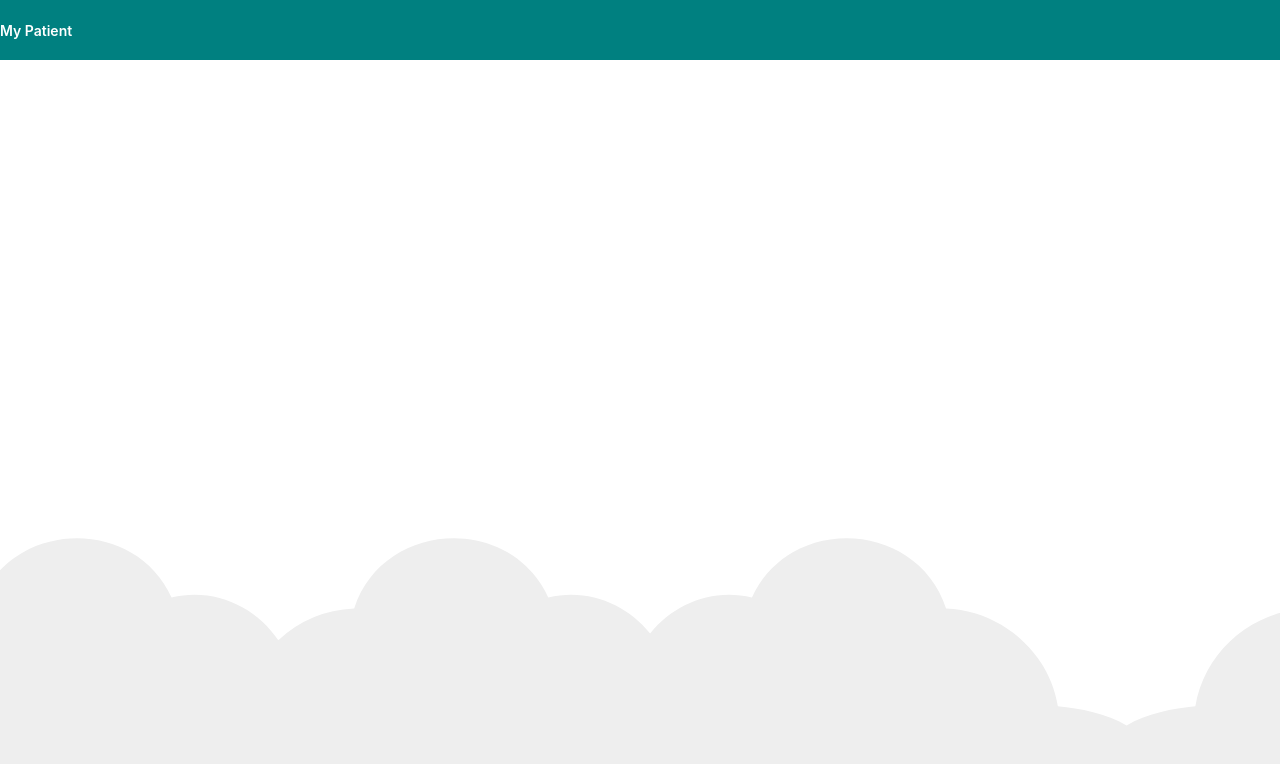
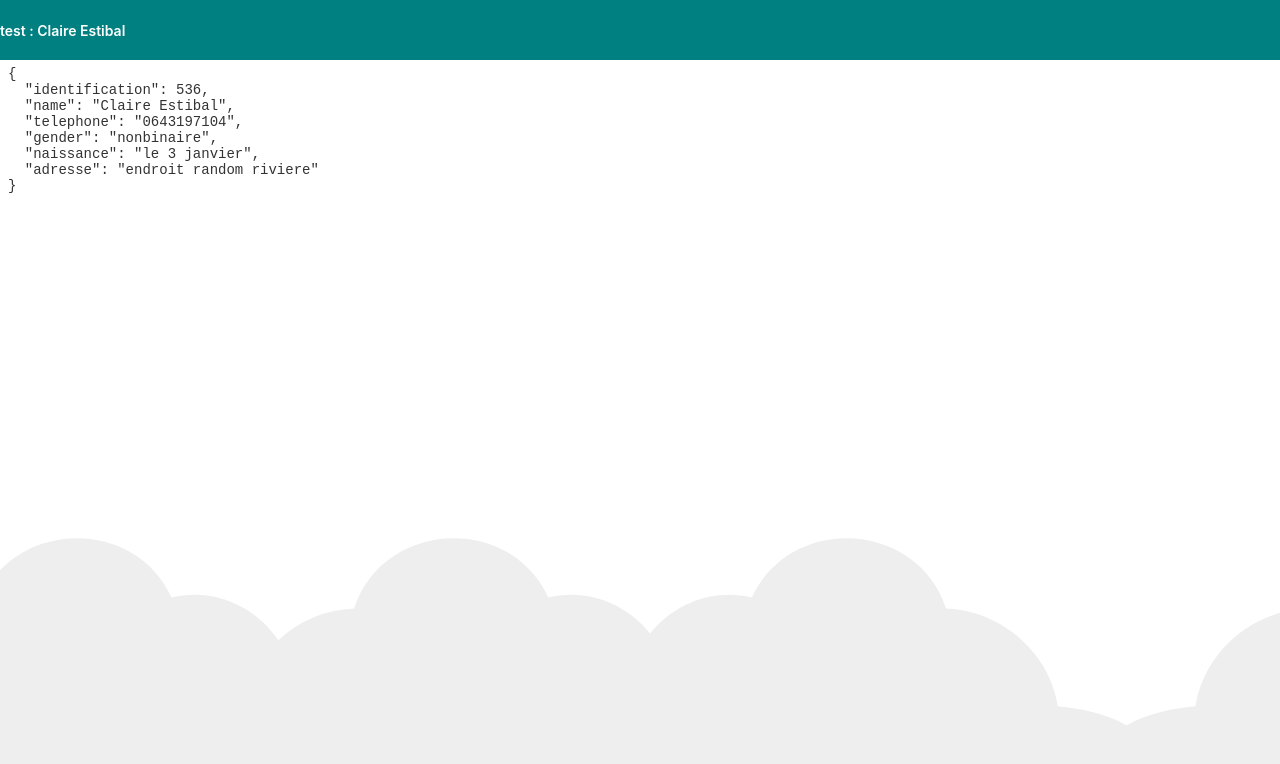
Before and after one commit to Charlotteger/MyPatient, an Angular app: page / in a window 1280 px wide. Shown: the top 764 px of the page. Built offline with nearby package versions, Linux system fonts and the light colour scheme.

Commit message:
création patient exemple

```diff
--- a/src/app/app.component.html
+++ b/src/app/app.component.html
@@ -9,7 +9,7 @@
 
 <!-- Toolbar -->
 <div class="toolbar" role="banner">
-  <span>My Patient</span>
+  <span>test : {{patienttest.name}}</span>
     <div class="spacer"></div>
 </div>
 
@@ -18,7 +18,7 @@
     <path id="Path_39" data-name="Path 39" d="M2379.709,863.793c10-93-77-171-168-149-52-114-225-105-264,15-75,3-140,59-152,133-30,2.83-66.725,9.829-93.5,26.25-26.771-16.421-63.5-23.42-93.5-26.25-12-74-77-130-152-133-39-120-212-129-264-15-54.084-13.075-106.753,9.173-138.488,48.9-31.734-39.726-84.4-61.974-138.487-48.9-52-114-225-105-264,15a162.027,162.027,0,0,0-103.147,43.044c-30.633-45.365-87.1-72.091-145.206-58.044-52-114-225-105-264,15-75,3-140,59-152,133-53,5-127,23-130,83-2,42,35,72,70,86,49,20,106,18,157,5a165.625,165.625,0,0,0,120,0c47,94,178,113,251,33,61.112,8.015,113.854-5.72,150.492-29.764a165.62,165.62,0,0,0,110.861-3.236c47,94,178,113,251,33,31.385,4.116,60.563,2.495,86.487-3.311,25.924,5.806,55.1,7.427,86.488,3.311,73,80,204,61,251-33a165.625,165.625,0,0,0,120,0c51,13,108,15,157-5a147.188,147.188,0,0,0,33.5-18.694,147.217,147.217,0,0,0,33.5,18.694c49,20,106,18,157,5a165.625,165.625,0,0,0,120,0c47,94,178,113,251,33C2446.709,1093.793,2554.709,922.793,2379.709,863.793Z" transform="translate(142.69 -634.312)" fill="#eee"/>
   </svg>
 </div>
-
+<pre>{{patienttest|json}}</pre>
 <!-- * * * * * * * * * * * * * * * * * * * * * * * * * * * * * * * -->
 <!-- * * * * * * * * * * * The content above * * * * * * * * * * * -->
 <!-- * * * * * * * * * * is only a placeholder * * * * * * * * * * -->
--- a/src/app/app.component.ts
+++ b/src/app/app.component.ts
@@ -1,4 +1,5 @@
 import { Component } from '@angular/core';
+import { Patient } from 'src/app/classes/Patient';
 
 @Component({
   selector: 'app-root',
@@ -7,4 +8,13 @@ import { Component } from '@angular/core';
 })
 export class AppComponent {
   title = 'my-patient';
+
+  patienttest:Patient = {
+    identification:536,
+    name:"Claire Estibal",
+    telephone:"0643197104",
+    gender:"nonbinaire",
+    naissance:"le 3 janvier",
+    adresse:"endroit random riviere"
+  };
 }
--- a/src/app/classes/Allergie.ts
+++ b/src/app/classes/Allergie.ts
@@ -1,5 +1,3 @@
 export class allergie {
     //propriété
-
-    //méthode
 }
--- a/src/app/classes/Prescription.ts
+++ b/src/app/classes/Prescription.ts
@@ -1,5 +1,4 @@
 export class prescription {
     //propriété
 
-    //méthode
 }
```
Also changed, not shown: src/app/classes/Médecin.ts (+2 -13 lines), src/app/classes/Patient.ts (+0 -20 lines).
